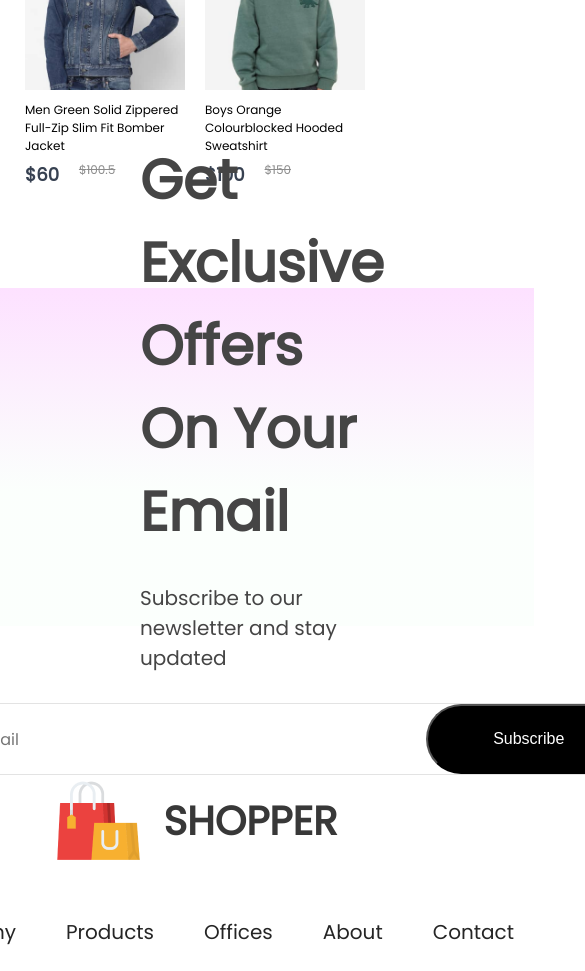
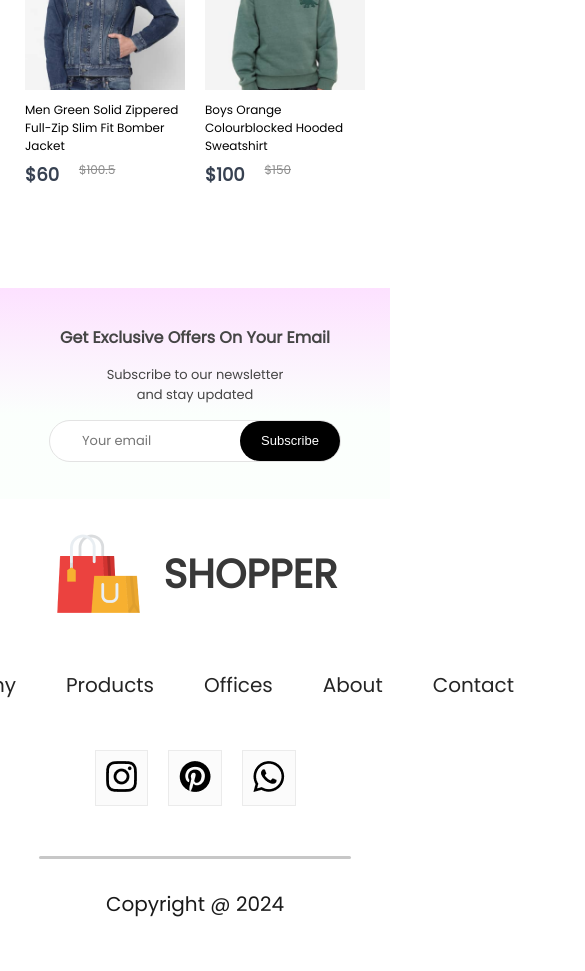
Before and after one commit to Samuel-Tobi/E-Commerce, a React (Create React App) app: page / in a window 390 px wide. Shown: the part 3020-3991 px from the top of the page, 585 px wide, since content can reach past the window. After the commit the page ends 3969 px from the top, so only its background shows below. Built offline with nearby package versions, Linux system fonts and the light colour scheme.

Commit message:
Made NewsLetter component responsive

```diff
--- a/src/components/newsLetter/newsLetter.css
+++ b/src/components/newsLetter/newsLetter.css
@@ -48,4 +48,104 @@
   color: #fff;
   font-size: 16px;
   cursor: pointer;
+  border: none;
 }
+
+@media (max-width: 1280px) {
+  .newsletter {
+    padding: 0px 80px;
+    margin-bottom: 120px;
+    gap: 20px;
+  }
+  .newsletter h1 {
+    font-size: 36px;
+  }
+  .newsletter p {
+    font-size: 16px;
+  }
+  .newsletter div {
+    width: 600px;
+    height: 60px;
+  }
+  .newsletter div input {
+    width: 400px;
+  }
+  .newsletter div button {
+    width: 160px;
+    height: 60px;
+  }
+}
+
+@media (max-width: 1024px) {
+  .newsletter {
+    margin-bottom: 60px;
+  }
+  .newsletter h1 {
+    font-size: 30px;
+  }
+  .newsletter p {
+    font-size: 14px;
+  }
+  .newsletter div {
+    width: 500px;
+    height: 50px;
+  }
+  .newsletter div input {
+    width: 300px;
+    font-size: 14px;
+  }
+  .newsletter div button {
+    width: 120px;
+    height: 50px;
+    font-size: 14px;
+  }
+}
+
+@media (max-width: 800px) {
+  .newsletter {
+    margin-bottom: 30px;
+    height: 35vh;
+  }
+  .newsletter h1 {
+    font-size: 18px;
+  }
+  .newsletter p {
+    font-size: 12px;
+  }
+  .newsletter div {
+    width: 400px;
+    height: 40px;
+  }
+  .newsletter div input {
+    width: 200px;
+    font-size: 13px;
+  }
+  .newsletter div button {
+    width: 100px;
+    height: 40px;
+    font-size: 13px;
+  }
+}
+
+@media (max-width: 500px) {
+  .newsletter {
+    padding: 0;
+    gap: 15px;
+    height: 25vh;
+    width: 100%;
+  }
+  .newsletter h1 {
+    font-size: 16px;
+  }
+  .newsletter p {
+    font-size: 13px;
+    max-width: 200px;
+    text-align: center;
+  }
+  .newsletter div {
+    width: 290px;
+  }
+  .newsletter div input {
+    width: 130px;
+  }
+}
```
